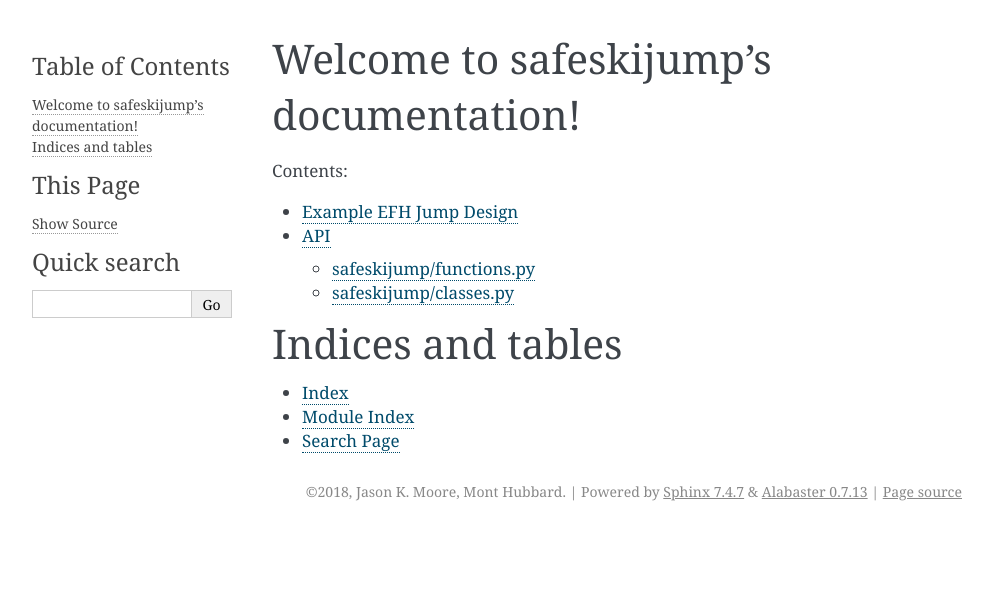
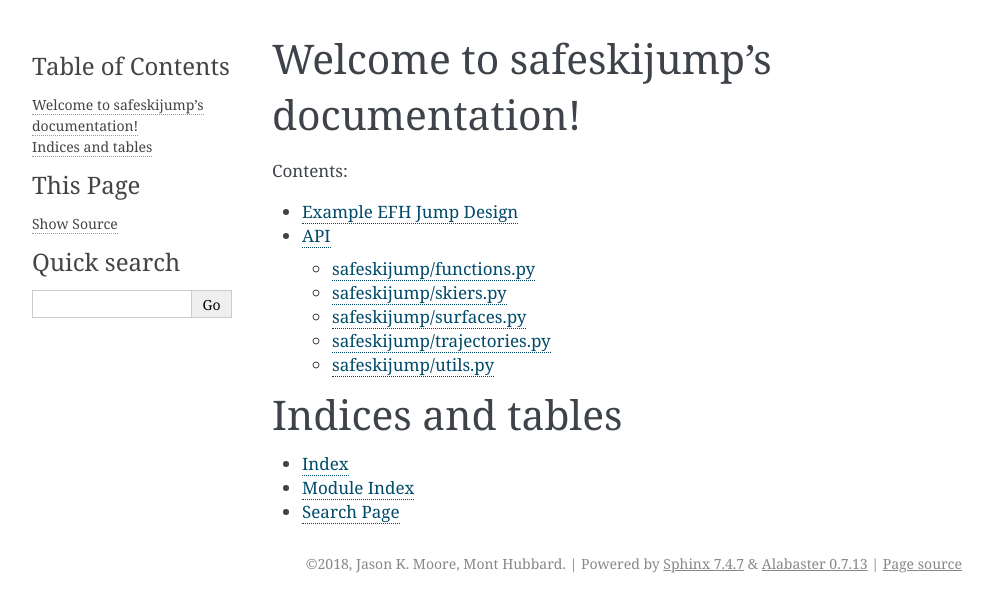
Before and after one commit to mechmotum/skijumpdesign, a Sphinx documentation site: the page built from docs/index.rst, in a window 1280 px wide. Shown: the top 612 px of the page, without its empty margins (148-1141 px from the left). Built offline with Sphinx 7.4.7, drawn with Linux system fonts in a browser that asks for light colours.

Commit message:
Can now import all main classes/functions from package level.

```diff
--- a/docs/api.rst
+++ b/docs/api.rst
@@ -9,10 +9,34 @@
    :members:
    :undoc-members:
 
-safeskijump/classes.py
-======================
+safeskijump/skiers.py
+=====================
 
-.. automodule:: safeskijump.classes
+.. automodule:: safeskijump.skiers
    :members:
    :undoc-members:
    :show-inheritance:
+
+safeskijump/surfaces.py
+=======================
+
+.. automodule:: safeskijump.surfaces
+   :members:
+   :undoc-members:
+   :show-inheritance:
+
+safeskijump/trajectories.py
+===========================
+
+.. automodule:: safeskijump.trajectories
+   :members:
+   :undoc-members:
+   :show-inheritance:
+
+safeskijump/utils.py
+====================
+
+.. automodule:: safeskijump.utils
+    :members:
+    :undoc-members:
+    :show-inheritance:
--- a/safeskijump/__init__.py
+++ b/safeskijump/__init__.py
@@ -0,0 +1,6 @@
+from safeskijump.version import __version__
+from safeskijump.functions import make_jump, plot_jump, snow_budget
+from safeskijump.skiers import Skier
+from safeskijump.surfaces import (Surface, FlatSurface, ClothoidCircleSurface,
+                                  TakeoffSurface, LandingTransitionSurface,
+                                  LandingSurface)
```
Also changed, not shown: docs/build-jump.rst (+6 -7 lines).
